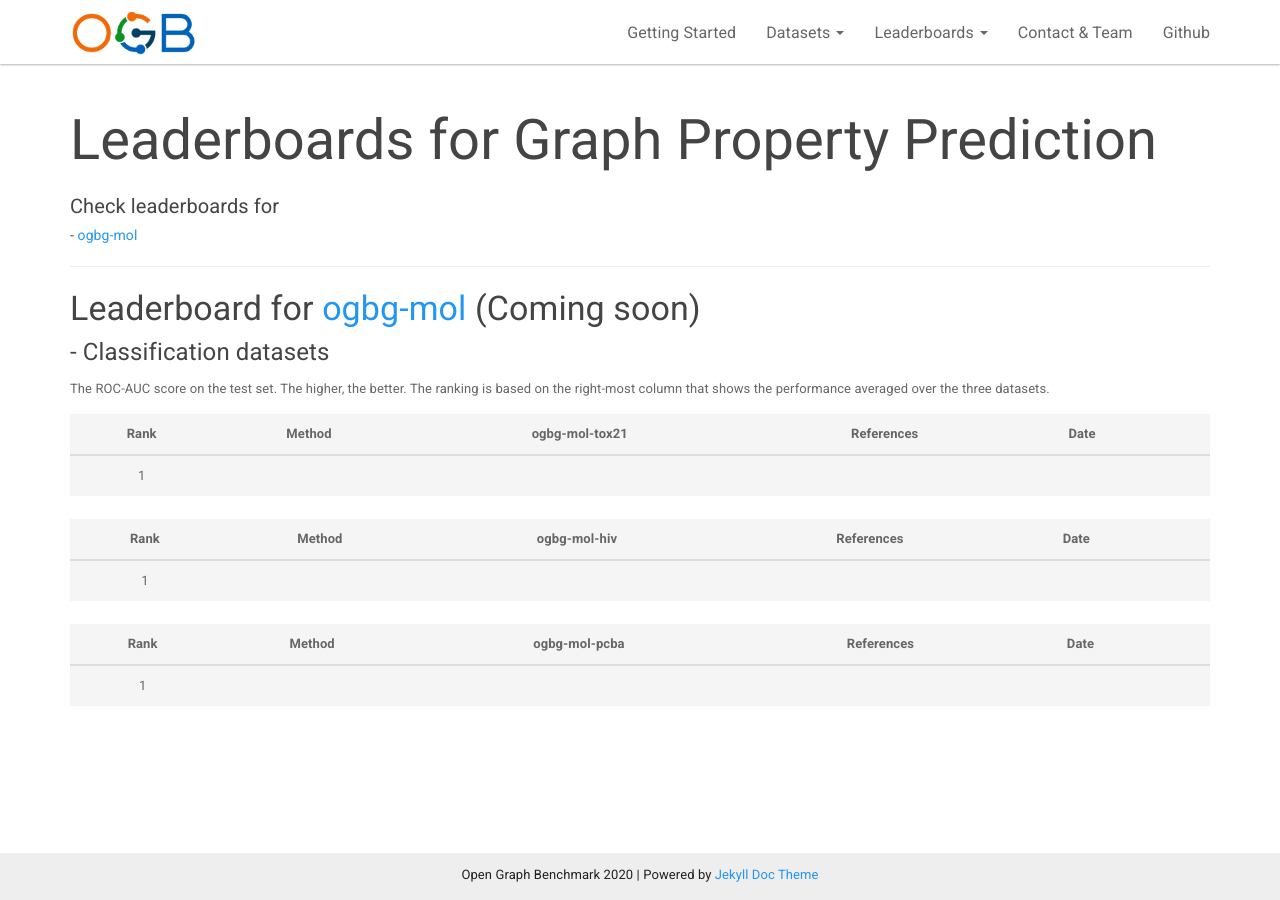
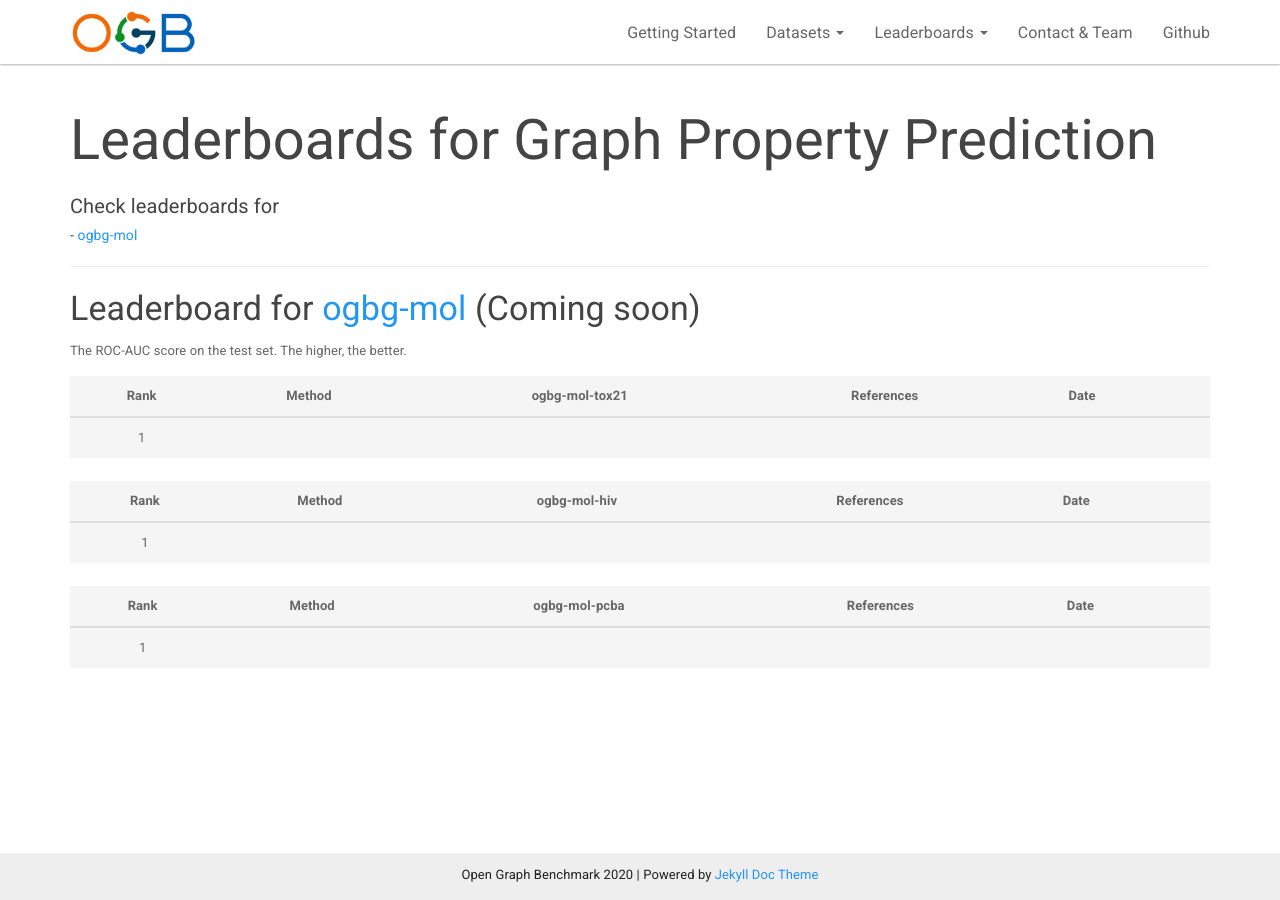
Before and after one commit to snap-stanford/ogb-web, a Jekyll site: the page built from _docs/leaderboard/leader_graphprop.md, in a window 1280 px wide. Built offline with Jekyll 4.4.1, drawn with Linux system fonts in a browser that asks for light colours.

Commit message:
update version, graphprop leaderboard

```diff
--- a/_docs/leaderboard/leader_graphprop.md
+++ b/_docs/leaderboard/leader_graphprop.md
@@ -11,8 +11,8 @@ permalink: /docs/leader_graphprop/
 
 ### Leaderboard for [ogbg-mol](../graphprop/#ogbg-mol) (Coming soon)
 
-#### - Classification datasets
-The ROC-AUC score on the test set. The higher, the better. The ranking is based on the right-most column that shows the performance averaged over the three datasets.
+The ROC-AUC score on the test set. The higher, the better.
+
 
 | Rank |  Method |  ogbg-mol-tox21  | References | Date |
 |:----:|:------:|:-----:|:------:|:-----:|:-----:|
```
Also changed, not shown: _docs/index.md (+2 -2 lines), _docs/leaderboard/_leader_graphprop_scaf.md (+5 -7 lines).
